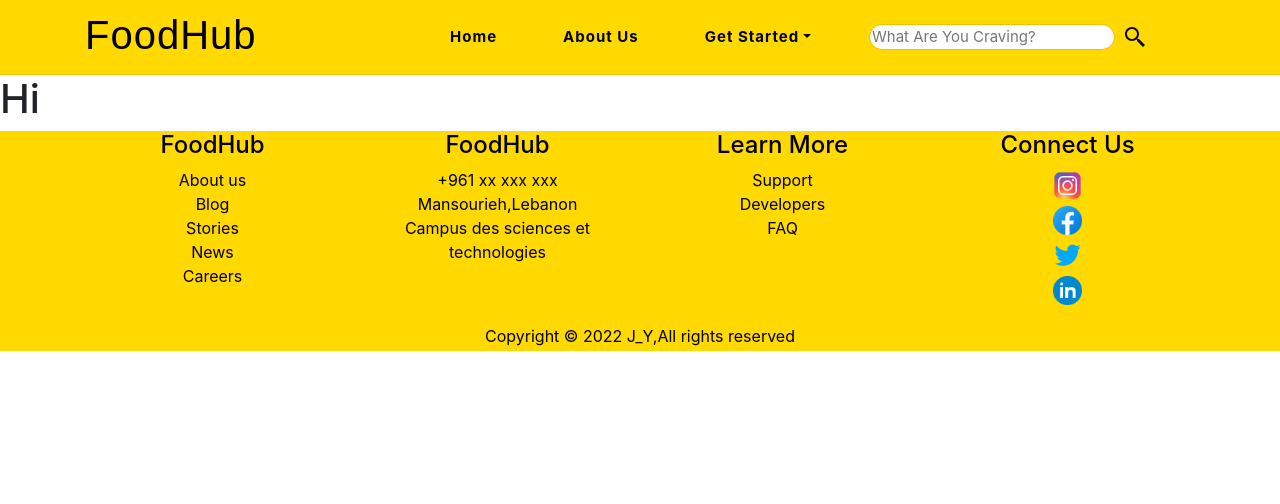
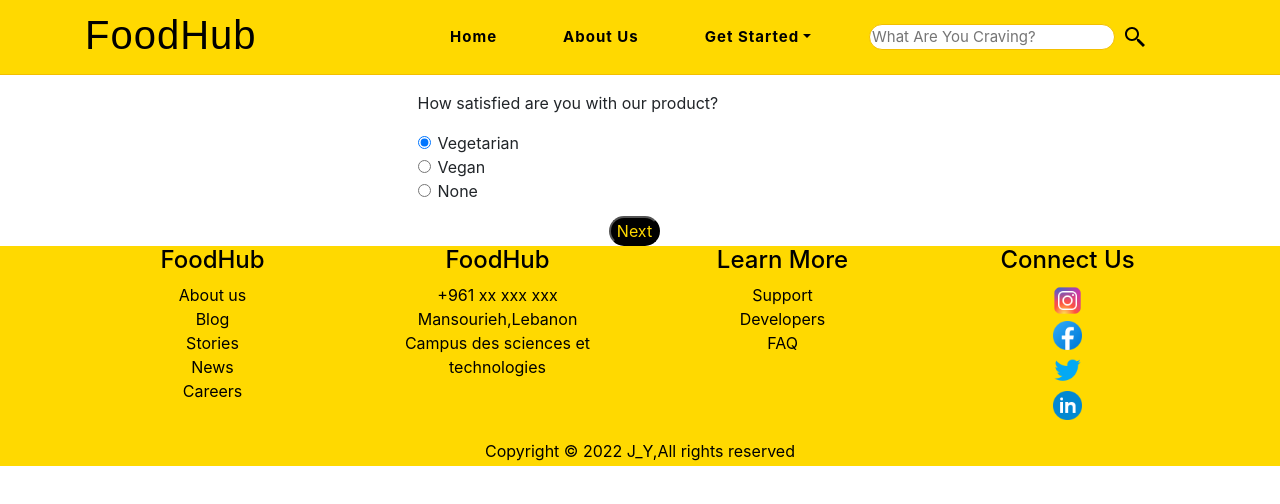
Before and after one commit to lebenebou/FoodHub, a React (Create React App) app: page /survey in a window 1280 px wide. Shown: the top 504 px of the page. Built offline with nearby package versions, Linux system fonts and the light colour scheme.

Commit message:
survey 3 buttons, no login, no cards

```diff
--- a/package.json
+++ b/package.json
@@ -12,6 +12,8 @@
     "cors": "^2.8.5",
     "dotenv": "^16.0.3",
     "express": "^4.18.2",
+    "jsonwebtoken": "^8.5.1",
+    "mdb-react-ui-kit": "^5.0.0",
     "mongodb": "^4.12.1",
     "mongoose": "^6.7.2",
     "nodemon": "^2.0.20",
@@ -25,6 +27,7 @@
     "reactjs-popup": "^2.0.5",
     "reactstrap": "^9.1.5",
     "styled-components": "^5.3.6",
+    "survey-react-bootstrap": "^0.9.12",
     "web-vitals": "^2.1.4"
   },
   "scripts": {
--- a/src/App.js
+++ b/src/App.js
@@ -26,9 +26,6 @@ function App() {
 
       <Footer/>
     </Router>
-
-
-
   );
 }
 
--- a/src/component/Navs/Navs.js
+++ b/src/component/Navs/Navs.js
@@ -4,7 +4,6 @@ import Nav from 'react-bootstrap/Nav';
 import Navbar from 'react-bootstrap/Navbar';
 import './Nav.css' ;
 import { useState } from "react";
-// import logo from './../../image/logo.png';
 import Form from 'react-bootstrap/Form';
 import Button from 'react-bootstrap/Button';
 import NavDropdown from 'react-bootstrap/NavDropdown';
@@ -13,8 +12,6 @@ import React, {Component} from "react";
 import axios from 'axios'
 
 function handleSubmit(event){
-
-  // event.preventDefault()
 
   const valid_inputs=Array.from(document.querySelectorAll("input")).filter(i=>i.value!=="");
 
@@ -32,7 +29,6 @@ function handleSubmit(event){
     password: document.getElementById("pasi").value
   }
 
-
   axios.post('http://localhost:4000/app/signup', register_info)
   .then(res => {
 
@@ -44,7 +40,11 @@ function handleSubmit(event){
     }
   }
     )
+}
 
+const handleLogin = e => {
+
+  alert("f2aset login")
 }
 
 
@@ -70,10 +70,10 @@ const Navs=()=>{
             <Popup  trigger={ <NavDropdown.Item  href="#action/3.1">Log in</NavDropdown.Item>}>
             <div className="popSign" id='log'>
                     <h1 className="h1s">Your Info</h1>
-                      <form onSubmit={handleSubmit} >
-                        <input className="input-box" id="emi" type="email" placeholder='Email' unique />
+                      <form onSubmit={handleLogin} >
+                        <input className="input-box" id="lemi" type="email" placeholder='Email' unique />
                         <br/>
-                        <input className="input-box" id="pasi" type="password" placeholder='Password'/>
+                        <input className="input-box" id="lpasi" type="password" placeholder='Password'/>
                         <br/>
 
                         <input className="signup-btn" type="submit" value="Register"/>
--- a/src/component/Survey/survey.js
+++ b/src/component/Survey/survey.js
@@ -1,10 +1,45 @@
+
 import React from "react";
+import { MDBBtn, MDBCol, MDBContainer, MDBRadio, MDBRow } from "mdb-react-ui-kit";
 
 const Survey = ()=>{
+
+
     return(
-        <h1>
-            Hi
-        </h1>
-    )
+        <MDBContainer>
+      <MDBRow className="justify-content-center">
+        <MDBCol size="5">
+          <form className="bg-white mt-3" action="">
+            <p className="fw-bold">How satisfied are you with our product?</p>
+            <MDBRadio
+              name="flexRadioDefault"
+              onChange={e=> console.log(e.target.value)}
+              id="flexRadioDefault1"
+              label="Vegetarian"
+              value="Vegetarian"
+              defaultChecked
+            />
+            <MDBRadio
+              name="flexRadioDefault"
+              onChange={e=> console.log(e.target.value)}
+              id="flexRadioDefault2"
+              label="Vegan"
+              value="Vegan"
+            />
+            <MDBRadio
+              name="flexRadioDefault"
+              onChange={e=> console.log(e.target.value)}
+              id="flexRadioDefault3"
+              label="None"
+              value="None"
+            />
+          </form>
+          <div className="text-end">
+          <input className="signup-btn" type="submit" value="Next"/>
+          </div>
+        </MDBCol>
+      </MDBRow>
+    </MDBContainer>
+)
 }
 export default Survey;
```
Also changed, not shown: 2 other files (tests, documents, lock files or other folders).
